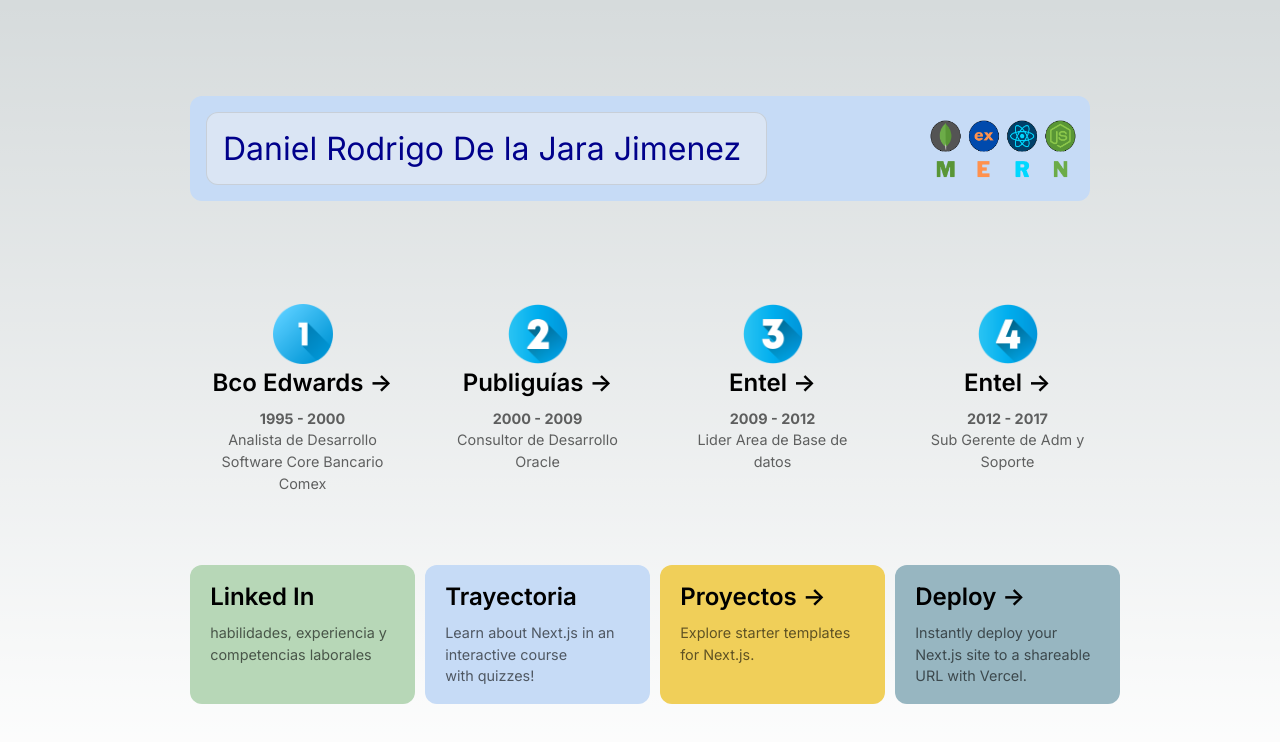
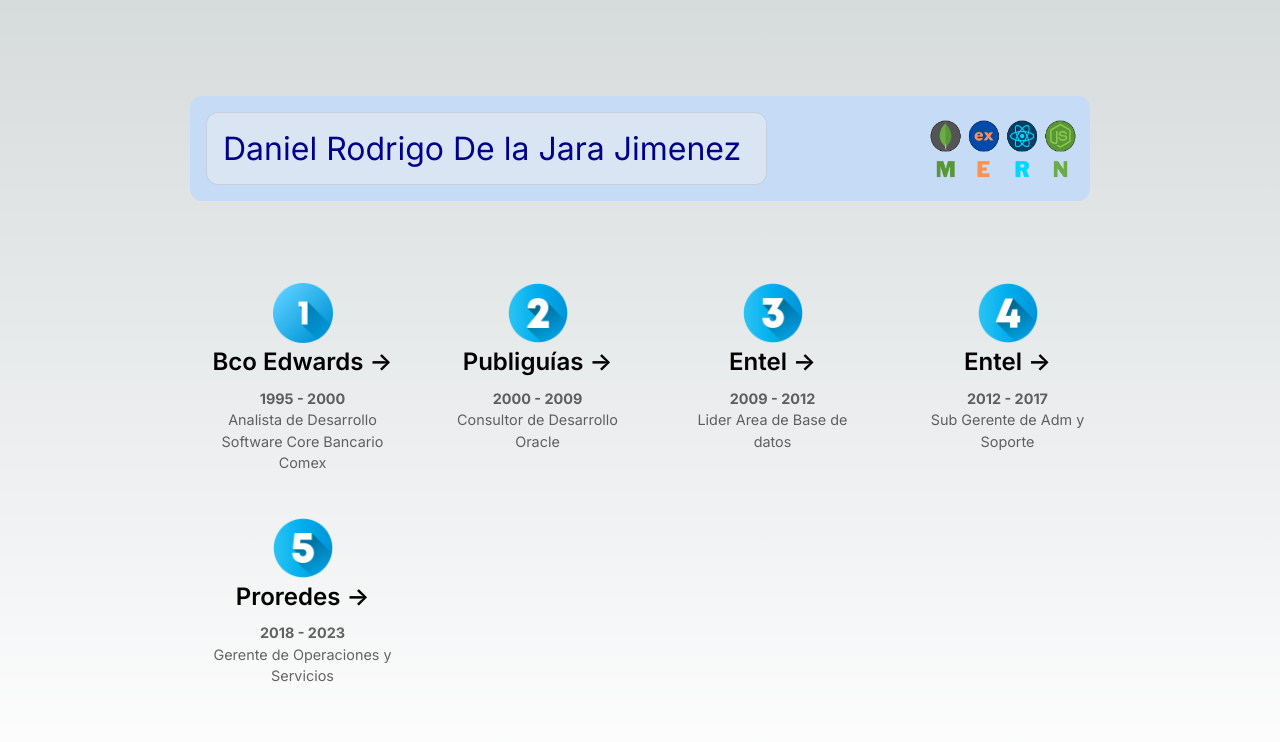
Before and after one commit to Ddelajara/portafolio, a Next.js app: page /trayectoria in a window 1280 px wide. Shown: the top 742 px of the page. Built offline with nearby package versions, Linux system fonts and the light colour scheme.

Commit message:
Actualización Page Trayectoria y estilos

```diff
--- a/src/app/trayectoria/page.jsx
+++ b/src/app/trayectoria/page.jsx
@@ -114,60 +114,35 @@ const Trayectoria = () => {
             <p> <strong>2012 - 2017</strong></p>
             <p>Sub Gerente de Adm y Soporte</p>
           </a>
-        </div>
 
 
-        <div className={styles.grid}>
+
           <a
-            href="https://www.linkedin.com/in/daniel-de-la-jara-5b66a5155/"
-            className={`${styles.card} ${styles.cardBG1}`}
+            href="https://vercel.com/new?utm_source=create-next-app&utm_medium=appdir-template&utm_campaign=create-next-app"
+            className={styles.card_Center}
             target="_blank"
             rel="noopener noreferrer"
           >
+            <div>
+            <Image
+                src="/image/numero-5.png"
+                alt="Number one"
+                width={60}
+                height={60}
+                priority
+                />
+            </div>
             <h2>
-              Linked In
+              Proredes <span>-&gt;</span>
             </h2>
-            <p>habilidades, experiencia y competencias laborales</p>
+            <p> <strong>2018 - 2023</strong></p>
+            <p>Gerente de Operaciones y Servicios</p>
           </a>
 
-          <a
-            href="https://nextjs.org/learn?utm_source=create-next-app&utm_medium=appdir-template&utm_campaign=create-next-app"
-             className={`${styles.card} ${styles.cardBG2}`}
-            target="_blank"
-            rel="noopener noreferrer"
-          >
-            <h2>
-              Trayectoria
-            </h2>
-            <p>Learn about Next.js in an interactive course with&nbsp;quizzes!</p>
-          </a>
 
-          <a
-            href="https://vercel.com/templates?framework=next.js&utm_source=create-next-app&utm_medium=appdir-template&utm_campaign=create-next-app"
-            className={`${styles.card} ${styles.cardBG3}`}
-            target="_blank"
-            rel="noopener noreferrer"
-          >
-            <h2>
-              Proyectos <span>-&gt;</span>
-            </h2>
-            <p>Explore starter templates for Next.js.</p>
-          </a>
 
-          <a
-            href="https://vercel.com/new?utm_source=create-next-app&utm_medium=appdir-template&utm_campaign=create-next-app"
-            className={`${styles.card} ${styles.cardBG4}`}
-            target="_blank"
-            rel="noopener noreferrer"
-          >
-            <h2>
-              Deploy <span>-&gt;</span>
-            </h2>
-            <p>
-              Instantly deploy your Next.js site to a shareable URL with Vercel.
-            </p>
-          </a>
         </div>
+
       </main>
 
     )
```
